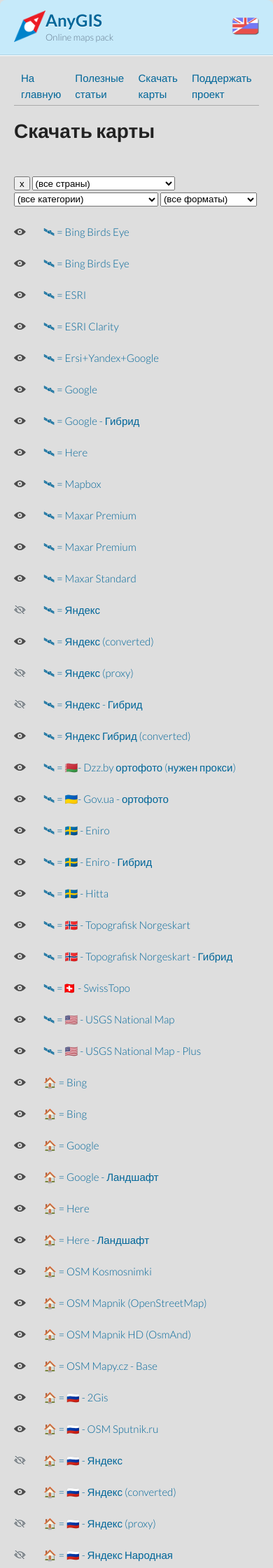
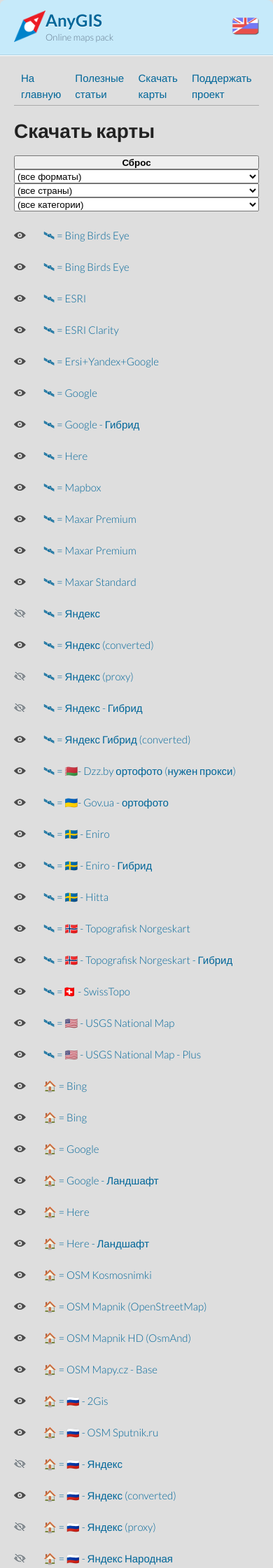
Before and after one commit to nnngrach/AnyGIS_Site, a Jekyll site: the page Web/Html/Download_ru.html, which Jekyll copies as it is, in a window 390 px wide. Shown: the top 2240 px of the page at 70% size. Built offline with Jekyll 4.4.1, drawn with Linux system fonts in a browser that asks for light colours.

Commit message:
adaptive menu design

```diff
--- a/Web/Css/downloadMenu.css
+++ b/Web/Css/downloadMenu.css
@@ -32,7 +32,7 @@
 
 .downloadMenuContainer div {
     display: none;
-    display: inline-block;
+    /*display: inline-block;*/
     vertical-align:top;
     margin: 0 -2px;
 }
@@ -69,9 +69,12 @@
 
 /* Рубрикаторы карт */
 
+
+
 .rubricator {
-    margin-top: 2em;
+    /*margin-top: 2em;*/
     text-align: left;
+    width: 100%;
 }
 
 .rubricator select, button {
@@ -81,9 +84,16 @@
     /*line-height: 21px;*/
     vertical-align: top;
     -webkit-appearance:menu-item;
+    /*display: grid;*/
+    /*width: 100%;*/
 }
 
-
+@media screen and (max-width: 650px) {
+    .rubricator select, button {
+        display: grid;
+        width: 100%;
+    }
+}
 
 
 /* Список карт карт */
--- a/Web/Html/Download_ru.html
+++ b/Web/Html/Download_ru.html
@@ -130,10 +130,24 @@
 
       </div>
 
+<!--      <br>-->
 
       <div class="rubricator">
 
-        <button id="reset" title="Сброс" onclick="resetAllSelectElements()">х</button>
+        <button id="reset" title="Сброс" onclick="resetAllSelectElements()"><b>Сброс</b></button>
+
+
+        <select id="mapAppSelector" onchange="changeApp(this.value)">
+          <option value="All">(все форматы)</option>
+          <option value="Locus">Locus</option>
+          <option value="OsmandSqlite">OsmAnd Sqlitedb</option>
+          <option value="OsmandMeta">OsmAnd Metainfo</option>
+          <option value="GuruIOS">Guru Maps iOS</option>
+          <option value="GuruAndroid">Guru Maps Android</option>
+          <option value="Alpine">Alpine Quest</option>
+          <option value="Desktop">Desktop editors</option>
+        </select>
+
 
         <select id="mapCountrySelector" onchange="changeRegion(this.value)">
           <option value="All">(все страны)</option>
@@ -216,17 +230,6 @@
 <!--          <option value="Overlay - Other">⏹️ 🧩 Слои - Разное</option>-->
         </select>
 
-        <select id="mapAppSelector" onchange="changeApp(this.value)">
-          <option value="All">(все форматы)</option>
-          <option value="Locus">Locus</option>
-          <option value="OsmandSqlite">OsmAnd Sqlitedb</option>
-          <option value="OsmandMeta">OsmAnd Metainfo</option>
-          <option value="GuruIOS">Guru Maps iOS</option>
-          <option value="GuruAndroid">Guru Maps Android</option>
-          <option value="Alpine">Alpine Quest</option>
-          <option value="Desktop">Desktop editors</option>
-        </select>
-
       </div>
 
 
```
